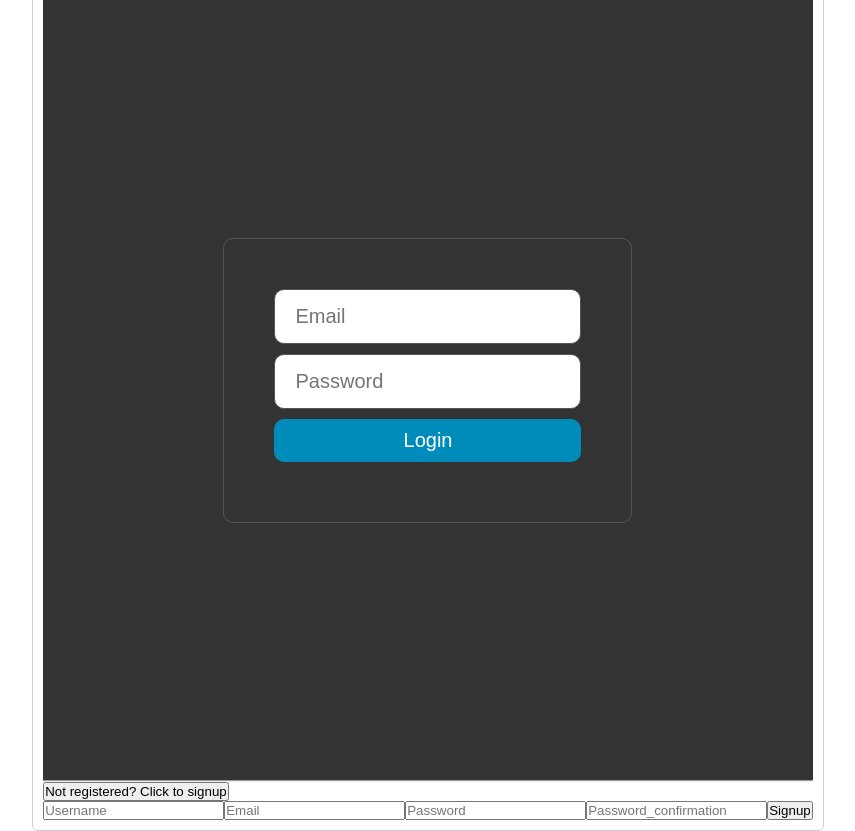
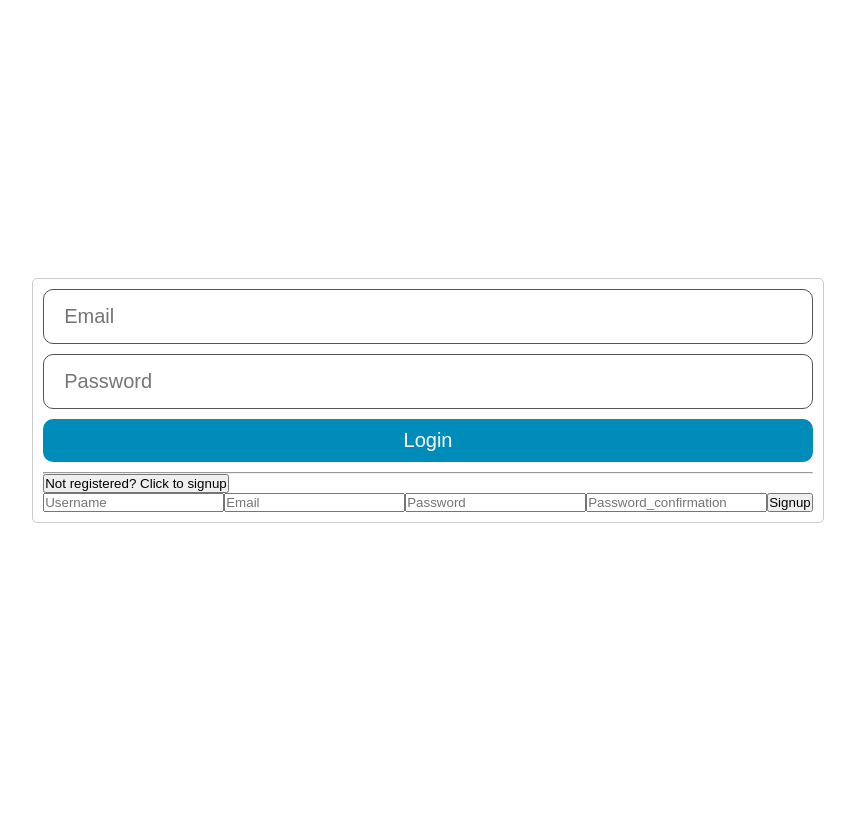
Before and after one commit to zeff96/booking_app, a Next.js app: page / in a window 1280 px wide. Shown: the whole page, without its empty margins (212-1067 px from the left). After the commit the page ends 800 px from the top, so only its background shows below. Built offline with nearby package versions, Linux system fonts and the light colour scheme.

Commit message:
Remove redundant css from form

```diff
--- a/app/auth/login/login.module.css
+++ b/app/auth/login/login.module.css
@@ -1,19 +1,6 @@
-.form {
-  display: flex;
-  flex-direction: column;
-  justify-content: center;
-  align-items: center;
-  width: 100%;
-  height: 100vh;
-  background-color: #333;
-}
-
 .form-wrapper {
   display: flex;
   flex-direction: column;
-  border: 1px solid #555;
-  border-radius: 1rem;
-  padding: 5rem;
 }
 
 .form-control {
```
